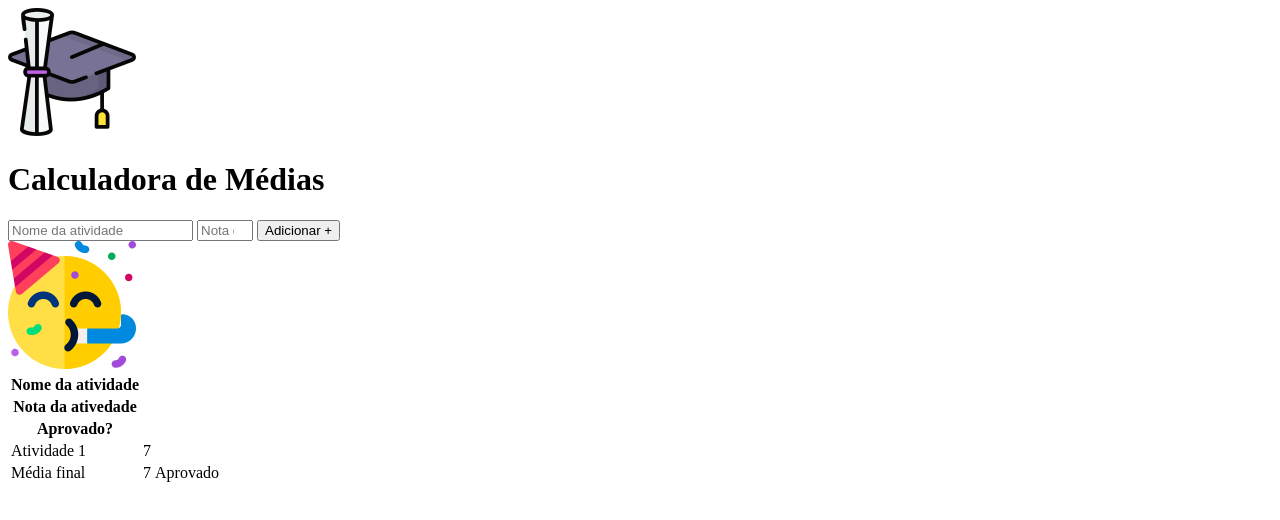
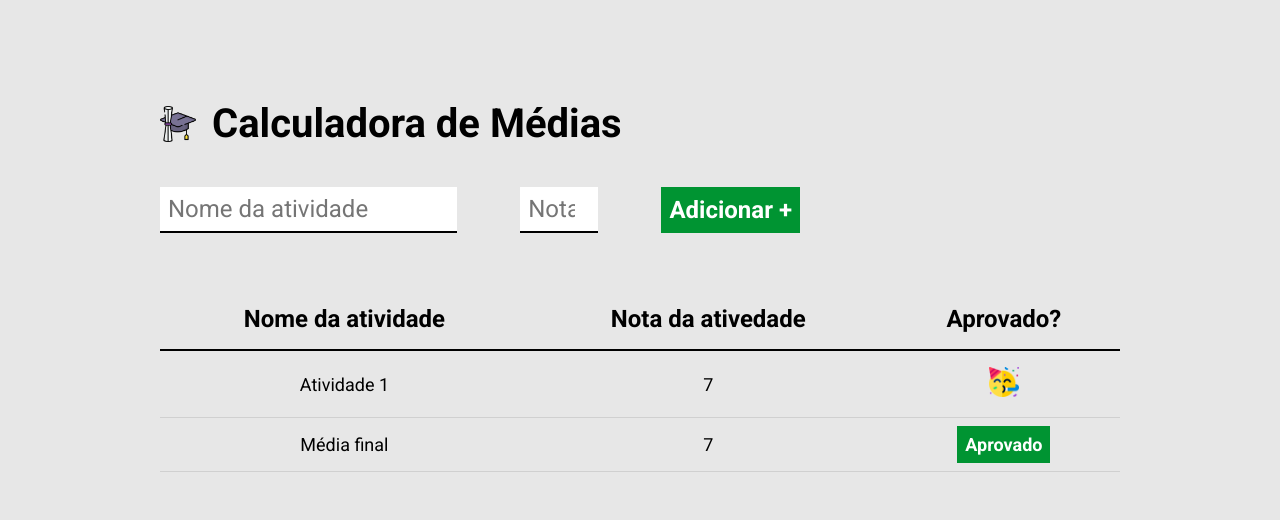
Before and after one commit to Nikolas-Marques-Silva/Calculadora_Medias, a plain HTML site: page index.html in a window 1280 px wide. Drawn offline with Linux system fonts and the light colour scheme.

Commit message:
featt(style.css): add style to the page

```diff
--- a/index.html
+++ b/index.html
@@ -5,9 +5,14 @@
     <meta charset="UTF-8">
     <meta name="viewport" content="width=device-width, initial-scale=1.0">
     <title>Calculadora de Notas</title>
+    <link rel="preconnect" href="https://fonts.googleapis.com">
+    <link rel="preconnect" href="https://fonts.gstatic.com" crossorigin>
+    <link href="https://fonts.googleapis.com/css2?family=Roboto:wght@400;700&display=swap" rel="stylesheet">
+    <link rel="stylesheet" href="./style.css">
 </head>
 
 <body>
+    <div class="container">
         <header>
             <img src="./images/logo.png" alt="capelo e diploma">
             <h1>Calculadora de Médias</h1>
@@ -17,15 +22,11 @@
             <input type="number" name="" id="" required placeholder="Nota da atividade" min="0" max="10">
             <button type="submit">Adicionar +</button>
         </form>
-    <table>
+        <table cellspacing="0">
             <thead>
                 <tr>
                     <th>Nome da atividade</th>
-            </tr>
-            <tr>
                     <th>Nota da ativedade</th>
-            </tr>
-            <tr>
                     <th>Aprovado?</th>
                 </tr>
             </thead>
@@ -33,17 +34,18 @@
                 <tr>
                     <td>Atividade 1</td>
                     <td>7</td>
-                <img src="./images/aprovado.png" alt="Emoji festejando">
+                    <td><img src="./images/aprovado.png" alt="Emoji festejando"></td>
                 </tr>
             </tbody>
             <tfoot>
                 <tr>
                     <td>Média final</td>
                     <td>7</td>
-                <td>Aprovado</td>
+                    <td><span class="resultado aprovado">Aprovado</span></td>
                 </tr>
             </tfoot>
         </table>
+    </div>
 </body>
 
 </html>
--- /dev/null
+++ b/style.css
@@ -0,0 +1,98 @@
+* {
+    margin: 0;
+    padding: 0;
+    box-sizing: border-box;
+    font-family: 'Roboto', sans-serif;
+}
+
+body {
+    background-color: #e7e7e7;
+    padding-top: 100px;
+}
+
+header {
+    display: flex;
+    align-items: center;
+    margin-bottom: 40px;
+}
+
+header img {
+    height: 36px;
+    margin-right: 16px;
+}
+
+header h1 {
+    font-size: 40px;
+    font-weight: bold;
+}
+
+.container {
+    max-width: 960px;
+    width: 100%;
+    margin: 0 auto;
+}
+
+form {
+    display: flex;
+    max-width: 640px;
+    width: 100%;
+    justify-content: space-between;
+    margin-bottom: 56px;
+}
+
+form input {
+    font-size: 24px;
+    background-color: #fff;
+    border: none;
+    border-bottom: 2px solid #000;
+    padding: 8px;
+}
+
+form button {
+    background-color: #009432;
+    color: #fff;
+    font-size: 24px;
+    font-weight: bold;
+    border: none;
+    cursor: pointer;
+    padding: 8px;
+}
+
+table {
+    width: 100%;
+    margin-top: 30px;
+}
+
+table th {
+    border-bottom: 2px solid #000;
+    padding: 16px;
+    font-size: 24px;
+    font-weight: bold;
+}
+
+table td {
+    padding: 16px 0;
+    text-align: center;
+    font-size: 18px;
+    border-bottom: 1px solid rgba(0, 0, 0, 0.1);
+}
+
+table td img {
+    height: 30px;
+}
+
+.resultado {
+    padding: 8px;
+    font-weight: bold;
+    color: #fff;
+    background-color: #fff;
+    border-right: 3px;
+}
+
+.aprovado {
+    background-color: #009432;
+}
+
+.reprovado {
+    background-color: #f00;
+}
```
Lines whose indentation alone changed are shown as unchanged.
